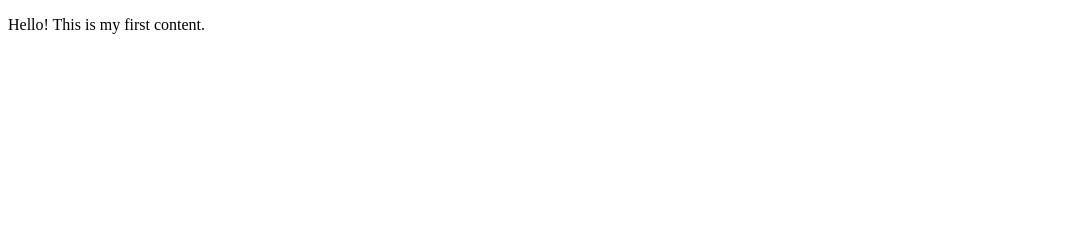
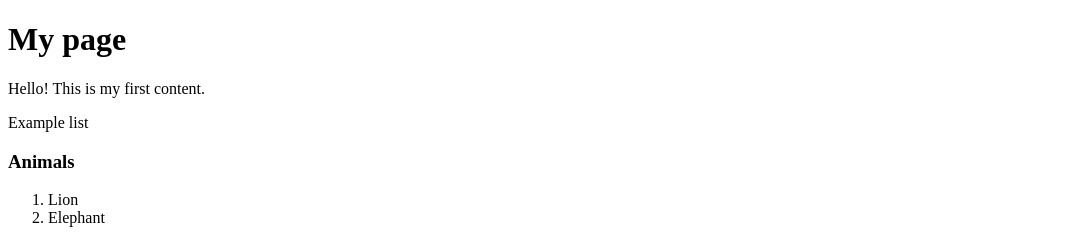
Before and after one commit to nataliapiekos/aplikacje_int, a plain HTML site: page index.html in a window 1280 px wide. Shown: the top 240 px of the page, without its empty margins (0-1067 px from the left). Drawn offline with Linux system fonts and the light colour scheme.

Commit message:
Updating

```diff
--- a/index.html
+++ b/index.html
@@ -5,6 +5,17 @@
 	<title>My first page</title>
 </head>
 <body>
-	<p>Hello! This is my first content.</p>
+	<main>
+		<h1>My page</h1>
+		<p>Hello! This is my first content.</p>
+		<p>Example list</p>
+		<h3>Animals</h3>
+		<ol>
+			<li>Lion</li>
+			<li>Elephant</li>
+		</ol>
+		<img src="lion.jpg" width="500" height="500">
+		<img src="elephant.jpg" width="500" height="500">
+	</main>
 </body>
 </html>
```
